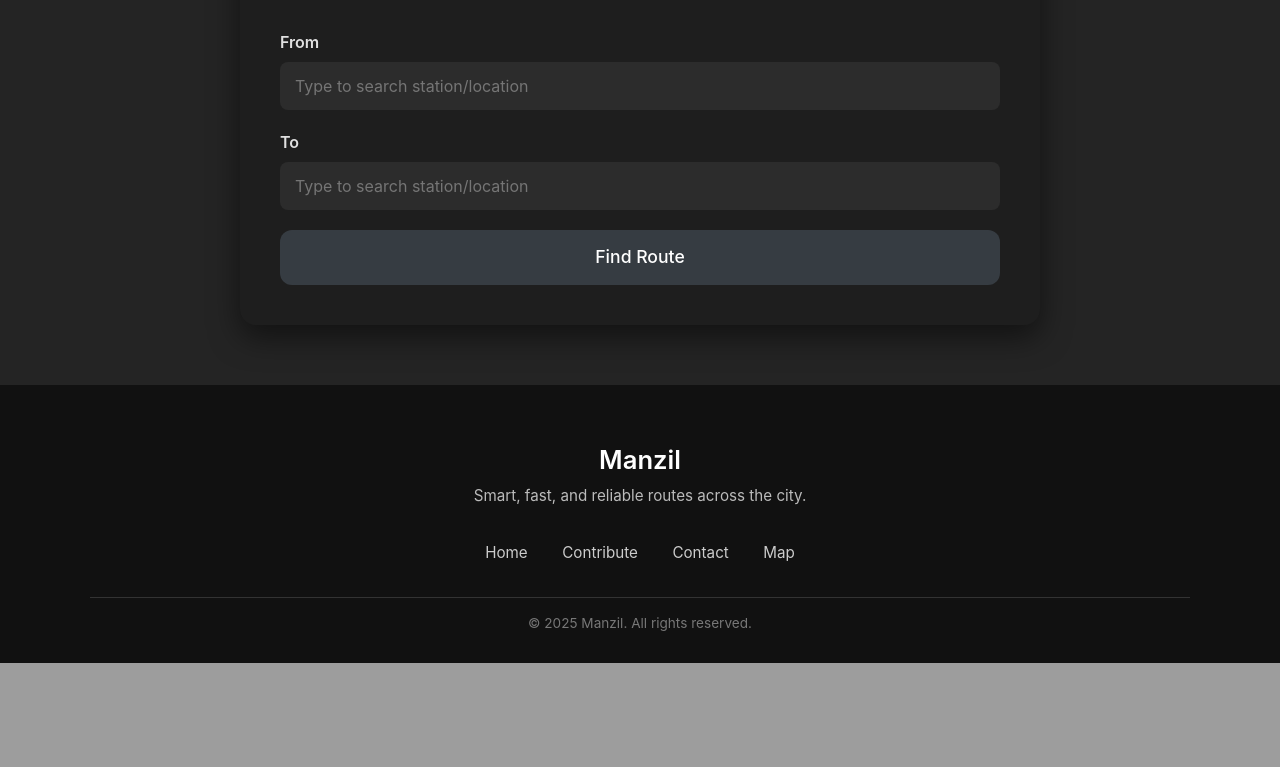
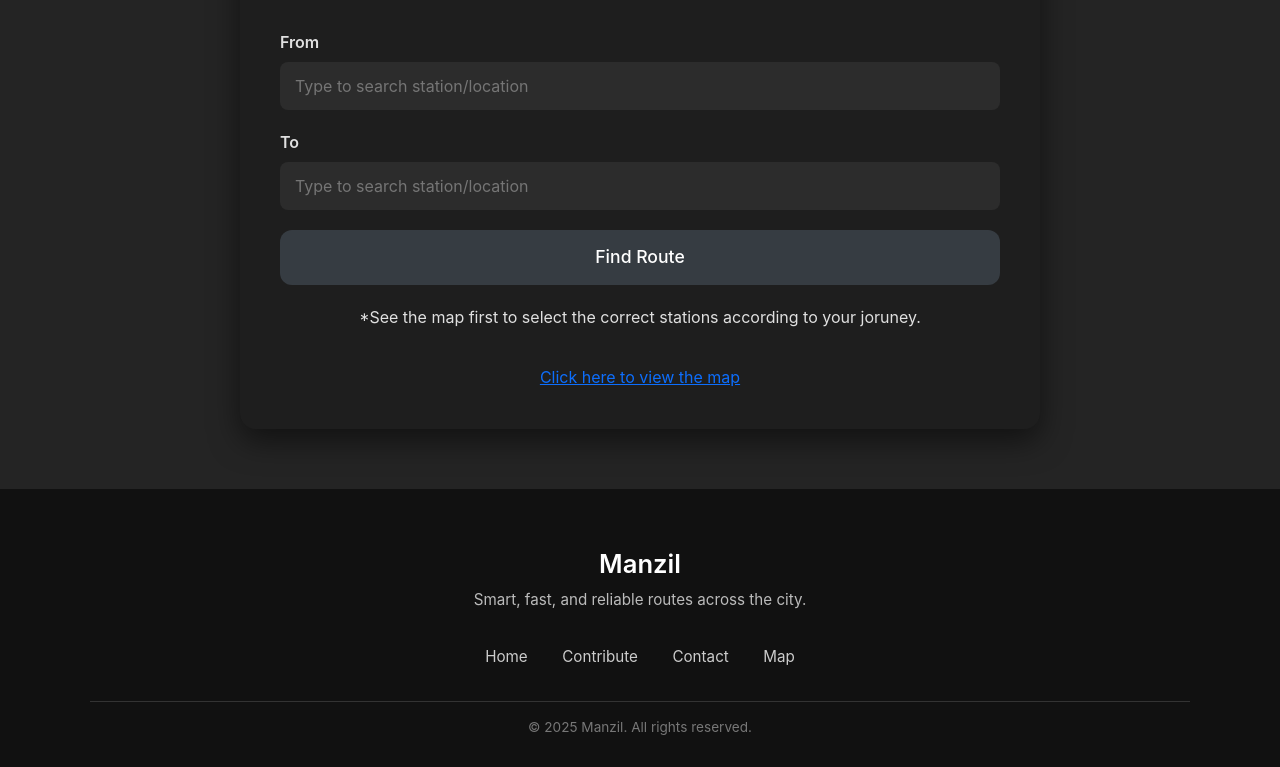
Before and after one commit to msaadirfan/manzil, a Django app: page / in a window 1280 px wide. Shown: the part 550-1317 px from the top of the page. Before the commit the page ends 1213 px from the top, so only its background shows below. Run offline with Django 5.2, Linux system fonts and the light colour scheme.

Commit message:
Added rate limiting using django_ratelimit, also refined home.html for efficient searches

```diff
--- a/routefinder/views.py
+++ b/routefinder/views.py
@@ -8,6 +8,7 @@ from dijkstras import dijkstra, analyze_route_path
 from transit import transit_map, normalize, find_station_by_partial_name, validate_graph_connectivity
 from .models import Station
 from .models import Route
+from django_ratelimit.decorators import ratelimit
 
 # Create your views here.
 def index(request):
@@ -123,3 +124,10 @@ def find_route(request):
             print(f"Error in route finding: {str(e)}")
             messages.error(request, f"An error occurred while finding the route: {str(e)}")
             return render(request, "home.html")
+
+
+
+@ratelimit(key='ip', rate='5/m', block=True)
+def contact_view(request):
+    message.error(request, f"Too many requests are being sent, limit reached.")
+    return render(request, "home.html")
--- a/templates/home.html
+++ b/templates/home.html
@@ -32,7 +32,7 @@
         </div>
 
         <button type="button" class="btn-primary" onclick="this.closest('form').submit()">Find Route</button>
-
+        <p>*See the map first to select the correct stations according to your joruney. </p> <a href="map">Click here to view the map</a>
     </form>
 </div>
 
```
